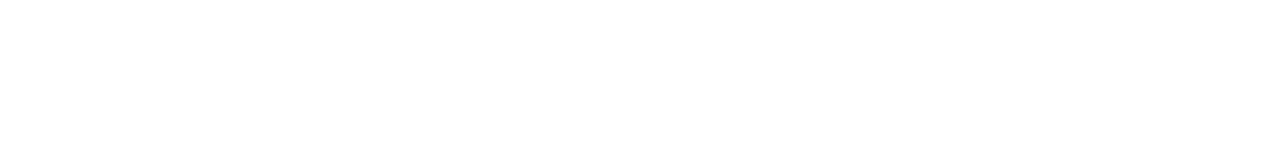
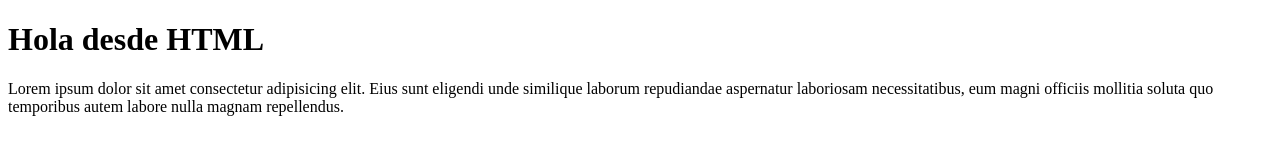
Before and after one commit to angelcayo/git-course-test, a plain HTML site: page index.html in a window 1280 px wide. Drawn offline with Linux system fonts and the light colour scheme.

Commit message:
se agrego un parrafo

```diff
--- a/index.html
+++ b/index.html
@@ -6,6 +6,7 @@
     <title>Primera pagina</title>
 </head>
 <body>
-
+    <h1>Hola desde HTML</h1>
+    <p>Lorem ipsum dolor sit amet consectetur adipisicing elit. Eius sunt eligendi unde similique laborum repudiandae aspernatur laboriosam necessitatibus, eum magni officiis mollitia soluta quo temporibus autem labore nulla magnam repellendus.</p>
 </body>
 </html>
```
